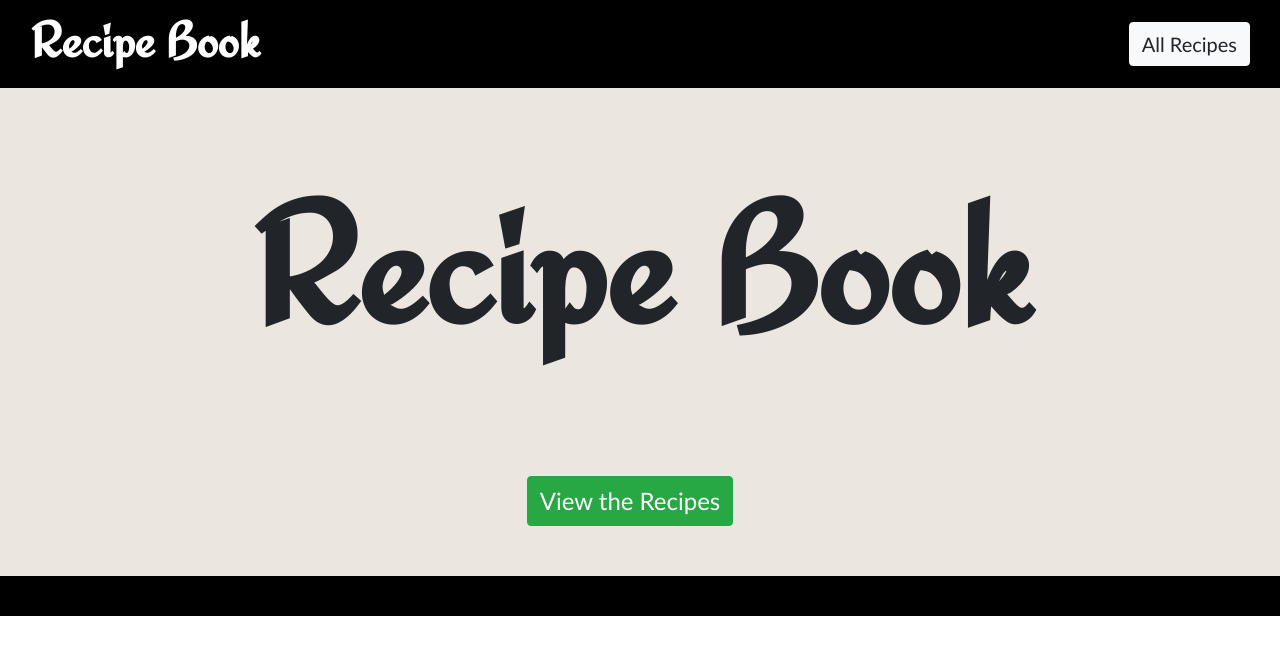
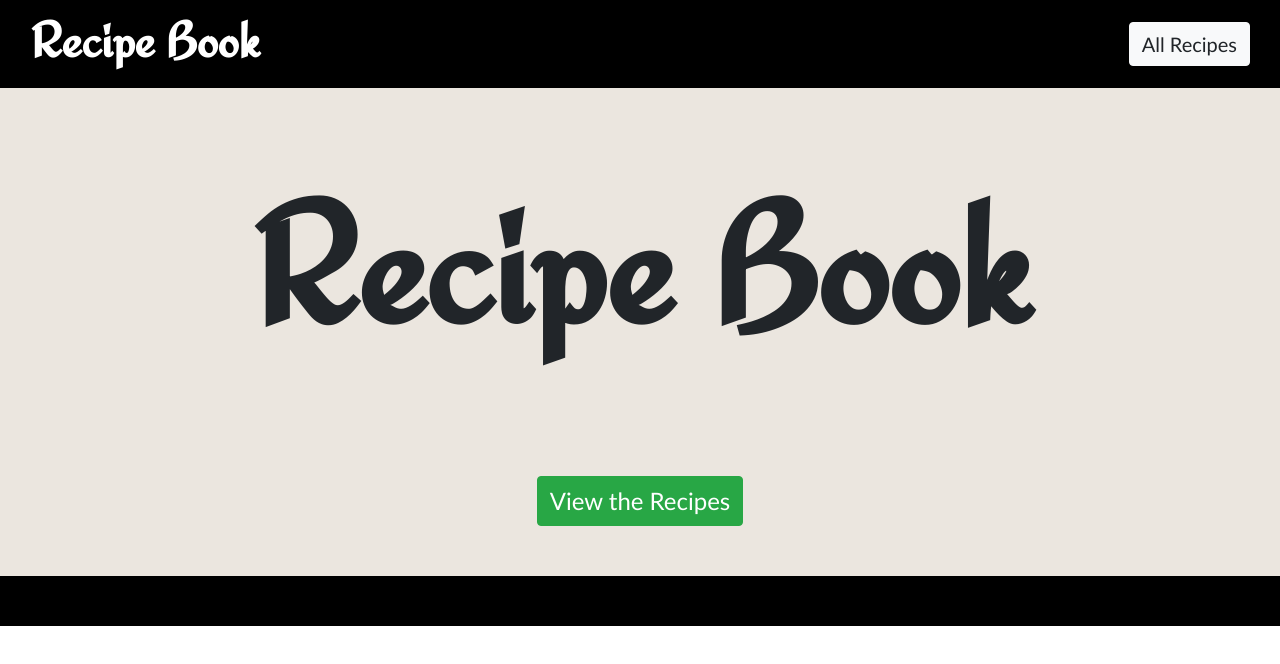
Before and after one commit to sethchad/project-4-frontend, a React (Create React App) app: page / in a window 1280 px wide. Shown: the top 664 px of the page. Built offline with nearby package versions, Linux system fonts and the light colour scheme; no server answers.

Commit message:
updated footer placement

```diff
--- a/src/components/App/App.css
+++ b/src/components/App/App.css
@@ -1,5 +1,15 @@
 body {
   margin: 0px;
+  height: 100%;
+}
+
+.wrapper {
+  min-height: 100%;
+  margin-bottom: -50px;
+}
+
+.push {
+  height: 50px;
 }
 
 .App {
--- a/src/components/App/App.js
+++ b/src/components/App/App.js
@@ -118,6 +118,7 @@ export default class App extends Component {
   render() {
     return (
       <div className="App">
+        <div className='wrapper'>
           <Header />
           <Switch>
             <Route exact path="/" component={Home} />
@@ -156,6 +157,8 @@ export default class App extends Component {
               )}
             />
           </Switch>
+          <div className='push'></div>
+        </div>
         <Footer />
       </div>
     );
--- a/src/components/Footer/Footer.css
+++ b/src/components/Footer/Footer.css
@@ -1,7 +1,4 @@
 .Footer {
-  position: relative;
-  bottom: 0px;
   background-color: black;
-  height: 40px;
-  margin: 50px 0 0 0;
+  height: 50px;
 }
--- a/src/components/Home/Home.css
+++ b/src/components/Home/Home.css
@@ -17,6 +17,12 @@
 .Home .btn {
   font-size: 24px;
   font-weight: 400;
-  margin-right: 20px;
   margin-top: 10px;
 }
+
+@media (max-width: 500px) {
+  .Home h1 {
+    font-size: 100px;
+  }
+
+}
```
Lines whose indentation alone changed are shown as unchanged.
